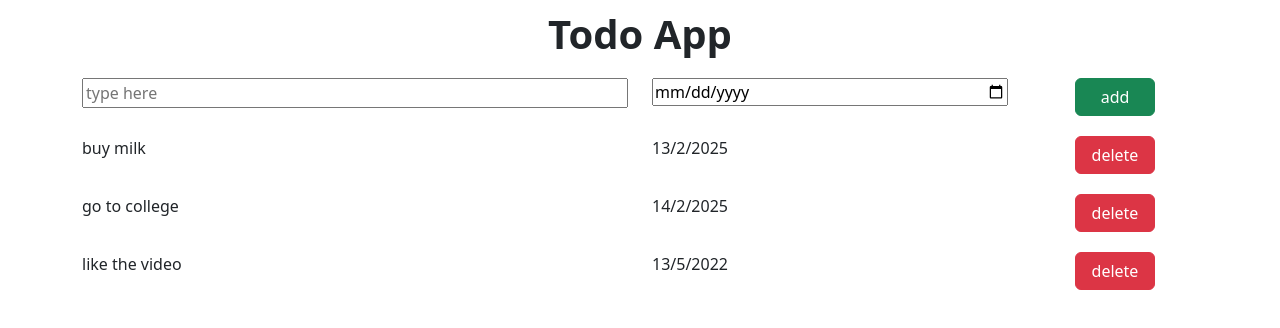
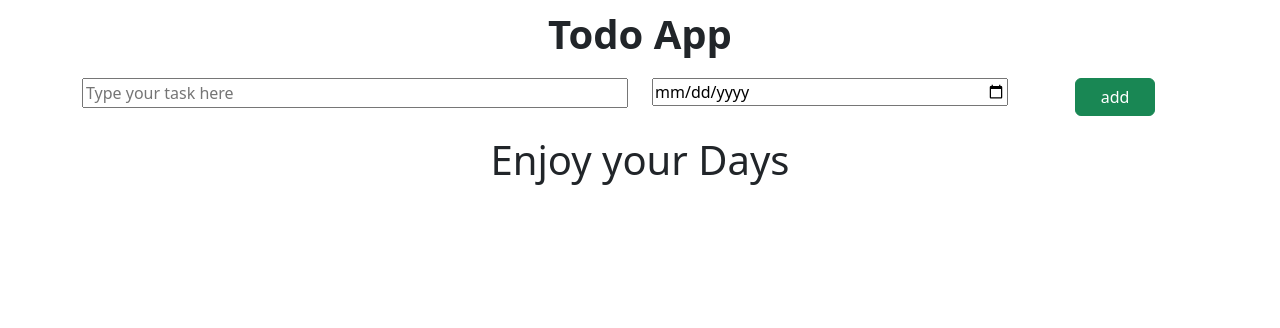
Before and after one commit to Benyameen-cs/React-Projects, a React (Vite) app: page / in a window 1280 px wide. Shown: the top 328 px of the page. Built offline with nearby package versions, Linux system fonts and the light colour scheme.

Commit message:
Added the functionality in the  Todo APP

```diff
--- a/package.json
+++ b/package.json
@@ -1,7 +1,7 @@
 {
   "name": "todo-app",
   "private": true,
-  "version": "0.0.0",
+  "version": "0.01",
   "type": "module",
   "scripts": {
     "dev": "vite",
--- a/src/App.jsx
+++ b/src/App.jsx
@@ -2,32 +2,54 @@ import TodoHeading from "./assets/components/TodoHeading"
 import TodoInputs from "./assets/components/TodoInputs"
 import TodoItems from "./assets/components/TodoItems";
 import './assets/app.css';
+import { useState } from "react";
+import WelcomeMessege from "./assets/components/WelcomeMessege";
 
 
 function App() {
 
-  let tasks = [
-    {
-      Name : "buy milk",
-      date : "13/2/2025",
-    },
-    {
-      Name : "go to college",
-      date : "14/2/2025",
-    },
-    {
-      Name: "like the video",
-      date : "13/5/2022",
+  const [inputTask , setInputTask] = useState() ;
+  const [inputDate , setInputDate] = useState() ;
+  const [tasksValue , setTaskValues] = useState( [])
+
+
+
+
+
+  const getInputTask = (event)=>{
+    inputTask = setInputTask(event.target.value);
+  }
+
+  const getInputDate = (event)=>{
+    inputDate = setInputDate(event.target.value ) ;
+  }
+
+  const deleteItem = (taskIs) =>{
+    const newTodoItems = tasksValue.filter( (item) => item.Name !== taskIs)
+    setTaskValues(newTodoItems);
+  }
+
+  const updateTasks = () =>{
+    if(inputTask === "" || inputDate === ""){
+      console.log(" empty value")
     }
-  ]
+    else{
+    let newArray = [...tasksValue ,{Name : inputTask, date: inputDate}] ;
+    console.log( "TASK VALUES :" , tasksValue)
+    setTaskValues(newArray) ;
+    setInputTask("");
+    setInputDate("");
 
+    }
+  }
 
   return (
     <center>
       <div className="todoApp-container">
         <TodoHeading></TodoHeading>
-        <TodoInputs></TodoInputs>
-        <TodoItems data = {tasks}></TodoItems>
+        <TodoInputs inputTask={inputTask} inputDate={inputDate} getInputTask = {getInputTask} getInputDate = {getInputDate} updateTasks={updateTasks}></TodoInputs>
+        {tasksValue.length === 0 && <WelcomeMessege></WelcomeMessege>}
+        <TodoItems data = {tasksValue} deleteItem={deleteItem}></TodoItems>
       </div>
     </center>
   )
--- a/src/assets/components/DisplayTodoItems.jsx
+++ b/src/assets/components/DisplayTodoItems.jsx
@@ -1,7 +1,7 @@
 
 import styles from "../styles/DisplayTodoItems.module.css"
 
-function DisplayTodoItems({taskIs , dateIs}){
+function DisplayTodoItems({taskIs , dateIs , deleteItem}){
 
   return <div className="container text-center">
     <div className={`row ${ styles["items-container"] }  `}>
@@ -12,7 +12,7 @@ function DisplayTodoItems({taskIs , dateIs}){
         {dateIs}
       </div>
       <div className="col-sm-2">
-        <button type="button" className="btn btn-danger">delete</button>
+        <button type="button" className="btn btn-danger" onClick={()=> deleteItem(taskIs)}>delete</button>
       </div>
     </div>
   </div>
--- a/src/assets/components/TodoInputs.jsx
+++ b/src/assets/components/TodoInputs.jsx
@@ -1,18 +1,18 @@
 
 import styles from "../styles/TodoInputs.module.css"
 
-function TodoInputs (){
+function TodoInputs ({getInputTask , getInputDate , updateTasks , inputTask , inputDate}){
 
   return <div class="container text-centre">
     <div class={ `row  ${styles["inputs-container"]} `}>
       <div class="col-sm-6">
-        <input type="text" placeholder="type here"></input>
+        <input type="text" placeholder="Type your task here" value={inputTask} onChange={getInputTask}></input>
       </div>
       <div class="col-sm-4">
-        <input type ="date" ></input>
+        <input type ="date" value={inputDate} onChange={getInputDate}></input>
       </div>
       <div class="col-sm-2">
-        <button type="button" class="btn btn-success">add</button>
+        <button type="button" className="btn btn-success" onClick={updateTasks}>add</button>
       </div>
     </div>
   </div>
--- a/src/assets/components/TodoItems.jsx
+++ b/src/assets/components/TodoItems.jsx
@@ -1,13 +1,12 @@
 import DisplayTodoItems from "./DisplayTodoItems";
 
 
-function TodoItems ({data}){
-    console.log(data) ;
+function TodoItems ({data ,deleteItem}){
 
     return <>
         {data.map((item) =>{
         return <>
-            <DisplayTodoItems taskIs = {item.Name}  dateIs = {item.date}></DisplayTodoItems>
+            <DisplayTodoItems taskIs = {item.Name}  dateIs = {item.date} deleteItem={deleteItem}></DisplayTodoItems>
             </>
         })}
     </>
--- /dev/null
+++ b/src/assets/components/WelcomeMessege.jsx
@@ -0,0 +1,11 @@
+
+import styles from "../styles/WelcomeMessege.module.css"
+
+function WelcomeMessege(){
+
+    return <>
+        <h1 className= {` ${styles.h1}`}>Enjoy your Days</h1>
+    </>
+}
+
+export default WelcomeMessege ;
--- /dev/null
+++ b/src/assets/styles/WelcomeMessege.module.css
@@ -0,0 +1,6 @@
+
+h1{
+    font-weight: 700;
+    margin-top:  10px;
+    margin-bottom: 20px;
+}
```
